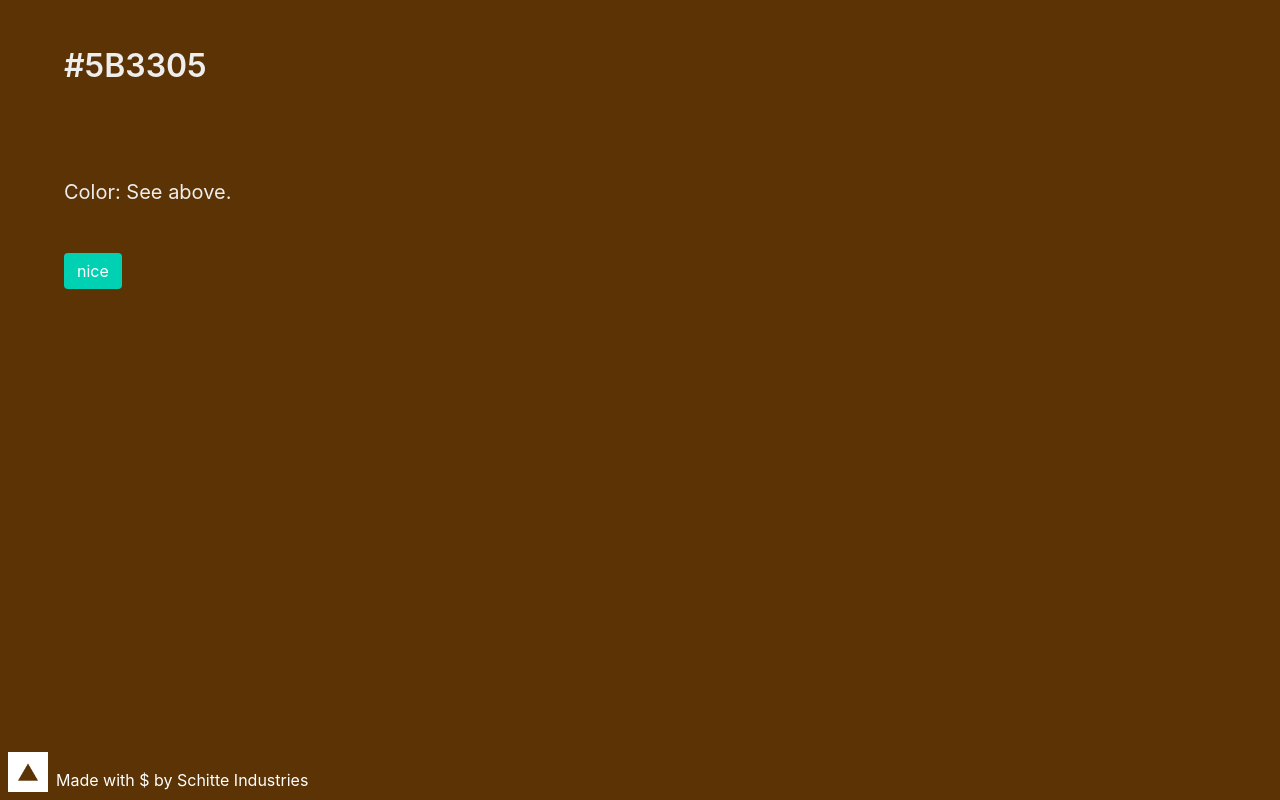
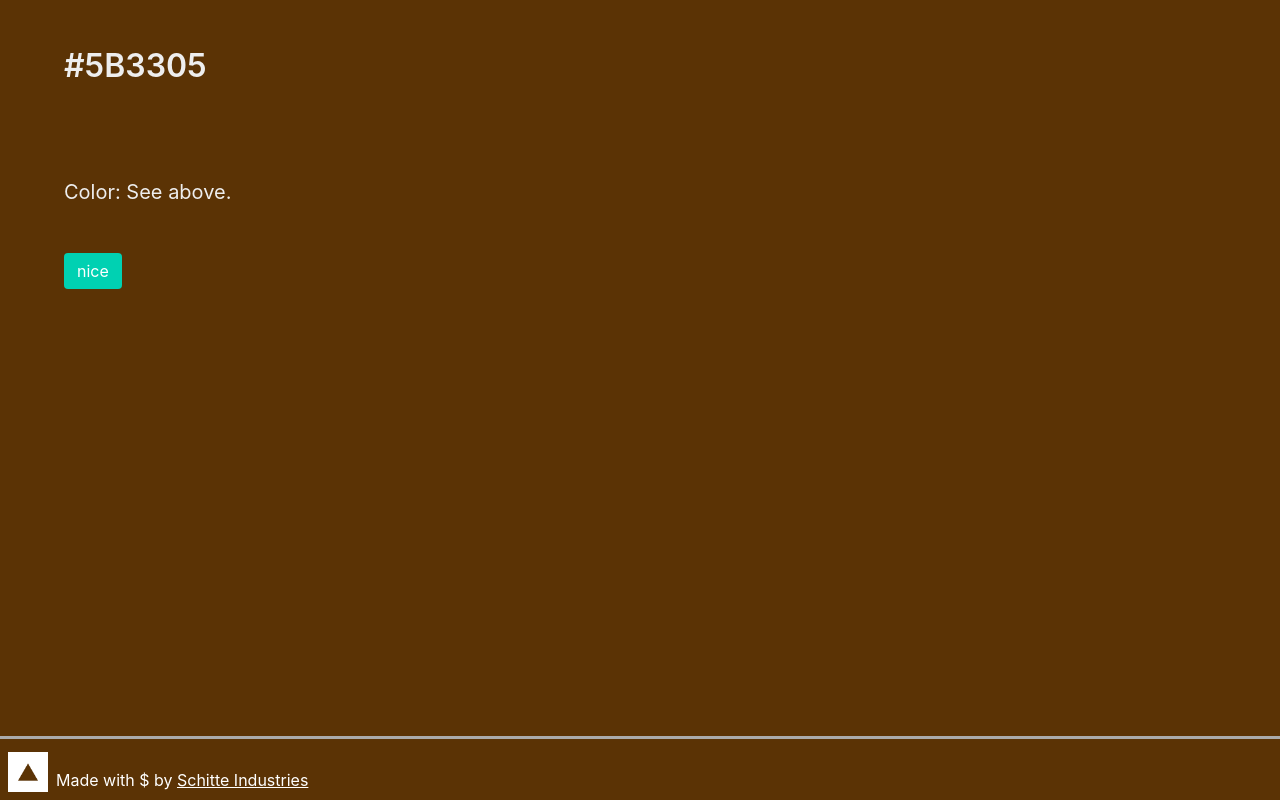
Before and after one commit to schitte/p, a plain HTML site: page color.html in a window 1280 px wide. Drawn offline with nearby package versions, Linux system fonts and the light colour scheme.

Commit message:
boundary and link

```diff
--- a/meansOfProduction/feetStuff.js
+++ b/meansOfProduction/feetStuff.js
@@ -6,7 +6,7 @@ var container = document.createElement("div");
 container.className = "SI_FEET_STUFF";
 container.innerHTML =
 	"<div class='SI_FEET_THUMB_NAIL'></div>" +
-	"<h1 class='SI_FEET_BIG_TOE'>Made with $ by Schitte Industries</h1>"
+	"<h1 class='SI_FEET_BIG_TOE'>Made with $ by <a target='__blank' href='https://schitte.github.io'>Schitte Industries</a></h1>"
 ;
 
 document.addEventListener('DOMContentLoaded', function () {
--- a/meansOfProduction/shoe.css
+++ b/meansOfProduction/shoe.css
@@ -5,6 +5,9 @@
 	width: 100vw;
 	height: 4em;
 	background-color: #5B3305;
+	border-color: white;
+	border-width: 0.2em 0 0 0;
+	border-style: inset;
 }
 
 .SI_FEET_BIG_TOE {
@@ -13,6 +16,11 @@
 	left: 3.5em;
 	color: #FFFFFF;
 	font-size: 1em;
+}
+
+.SI_FEET_BIG_TOE a {
+	text-decoration: underline;
+	color: #FFFFFF;
 }
 
 .SI_FEET_THUMB_NAIL {
```
